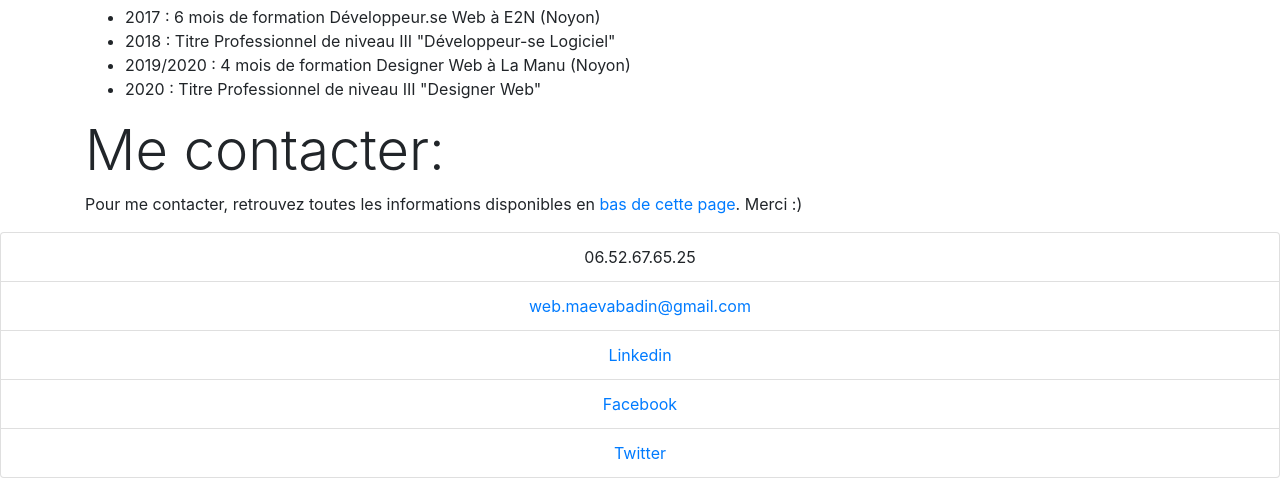
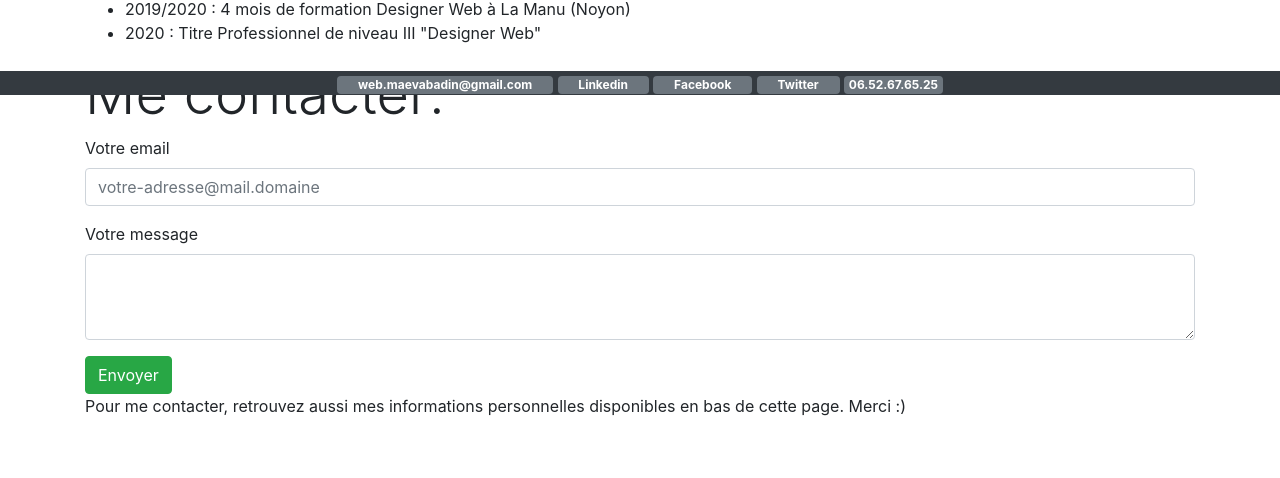
Before and after one commit to maevabadin/exercicesResponsiveTP, a plain HTML site: page index.html in a window 1280 px wide. Shown: the part 705-1183 px from the top of the page. After the commit the page ends 1139 px from the top, so only its background shows below. Drawn offline with nearby package versions, Linux system fonts and the light colour scheme.

Commit message:
fixed-top fixed-bottom badges dans le footer

```diff
--- a/index.html
+++ b/index.html
@@ -9,14 +9,7 @@
   <body>
     <div class="container-fluid">
       <div class="row">
-        <div class="jumbotron">
-          <h1 class="display-4">Maëva BADIN</h1>
-          <p class="lead">
-            You want weapons. We're in a library. Books are the best weapon in the world.
-            This room's the greatest arsenal we could have. Arm yourself!
-          </p>
-        </div>
-        <nav class="navbar navbar-expand-lg navbar-dark bg-dark">
+        <nav class="navbar fixed-top navbar-expand-lg navbar-dark bg-dark">
           <a class="navbar-brand" href="#">CV Numérique</a>
           <div class="collapse navbar-collapse" id="navbarSupportedContent">
             <ul class="navbar-nav mr-auto">
@@ -32,6 +25,24 @@
             </ul>
           </div>
         </nav>
+      </div>
+      <div class="row">
+        <div class="jumbotron">
+          <h1 class="display-4">Maëva BADIN</h1>
+          <p class="lead">
+            You want weapons. We're in a library. Books are the best weapon in the world.
+            This room's the greatest arsenal we could have. Arm yourself!
+          </p>
+        </div>
+      </div>
+      <div class="row">
+        <footer class="text-center fixed-bottom bg-dark">
+          <span class="badge badge-secondary"><a class="text-decoraction-none text-white m-2 p-2" href="#contactMe">web.maevabadin@gmail.com</a></span>
+          <span class="badge badge-secondary"><a class="text-decoraction-none text-white m-2 p-2" href="https://www.linkedin.com/in/maevabadin/">Linkedin</a></span>
+          <span class="badge badge-secondary"><a class="text-decoraction-none text-white m-2 p-2" href="https://www.facebook.com/web.maevabadin">Facebook</a></span>
+          <span class="badge badge-secondary"><a class="text-decoraction-none text-white m-2 p-2" href="https://twitter.com/web_maevabadin">Twitter</a></span>
+          <span class="badge badge-secondary">06.52.67.65.25</span>
+        </footer>
       </div>
     </div>
     <div class="container">
@@ -67,23 +78,25 @@
       <div class="row" id="contactMe">
         <div class="col-12" id="aboutMe">
           <h2 class="display-4">Me contacter:</h2>
+          <!-- Mettre en place un formulaire de contact -->
+          <form action="index.html" method="post">
+            <div class="form-group">
+              <label for="yourMailAddress">Votre email</label>
+              <input type="email" class="form-control" id="yourMailAddress" name="yourMailAddress" placeholder="votre-adresse@mail.domaine" />
+            </div>
+            <div class="form-group">
+              <label for="yourMessage">Votre message</label>
+              <textarea class="form-control" id="yourMessage" rows="3"></textarea>
+            </div>
+            <button type="submit" class="btn btn-success">Envoyer</button>
+          </form>
           <p class="text-justify">
-            Pour me contacter, retrouvez toutes les informations disponibles en <a href="#contactInfosFooter">bas de cette page</a>.
+            Pour me contacter, retrouvez aussi mes informations personnelles disponibles en bas de cette page.
             Merci :)
           </p>
-          <!-- Mettre en place un formulaire de contact -->
         </div>
       </div>
     </div>
-    <footer class="text-center" id="contactInfosFooter">
-      <ul class="list-group">
-        <li class="list-group-item">06.52.67.65.25</li>
-        <li class="list-group-item"><a href="#contactMe">web.maevabadin@gmail.com</a></li>
-        <li class="list-group-item"><a href="https://www.linkedin.com/in/maevabadin/">Linkedin</a></li>
-        <li class="list-group-item"><a href="https://www.facebook.com/web.maevabadin">Facebook</a></li>
-        <li class="list-group-item"><a href="https://twitter.com/web_maevabadin">Twitter</a></li>
-      </ul>
-    </footer>
     <script src="https://code.jquery.com/jquery-3.4.1.slim.min.js" integrity="sha384-J6qa4849blE2+poT4WnyKhv5vZF5SrPo0iEjwBvKU7imGFAV0wwj1yYfoRSJoZ+n" crossorigin="anonymous"></script>
     <script src="https://cdn.jsdelivr.net/npm/popper.js@1.16.0/dist/umd/popper.min.js" integrity="sha384-Q6E9RHvbIyZFJoft+2mJbHaEWldlvI9IOYy5n3zV9zzTtmI3UksdQRVvoxMfooAo" crossorigin="anonymous"></script>
     <script src="https://stackpath.bootstrapcdn.com/bootstrap/4.4.1/js/bootstrap.min.js" integrity="sha384-wfSDF2E50Y2D1uUdj0O3uMBJnjuUD4Ih7YwaYd1iqfktj0Uod8GCExl3Og8ifwB6" crossorigin="anonymous"></script>
```
